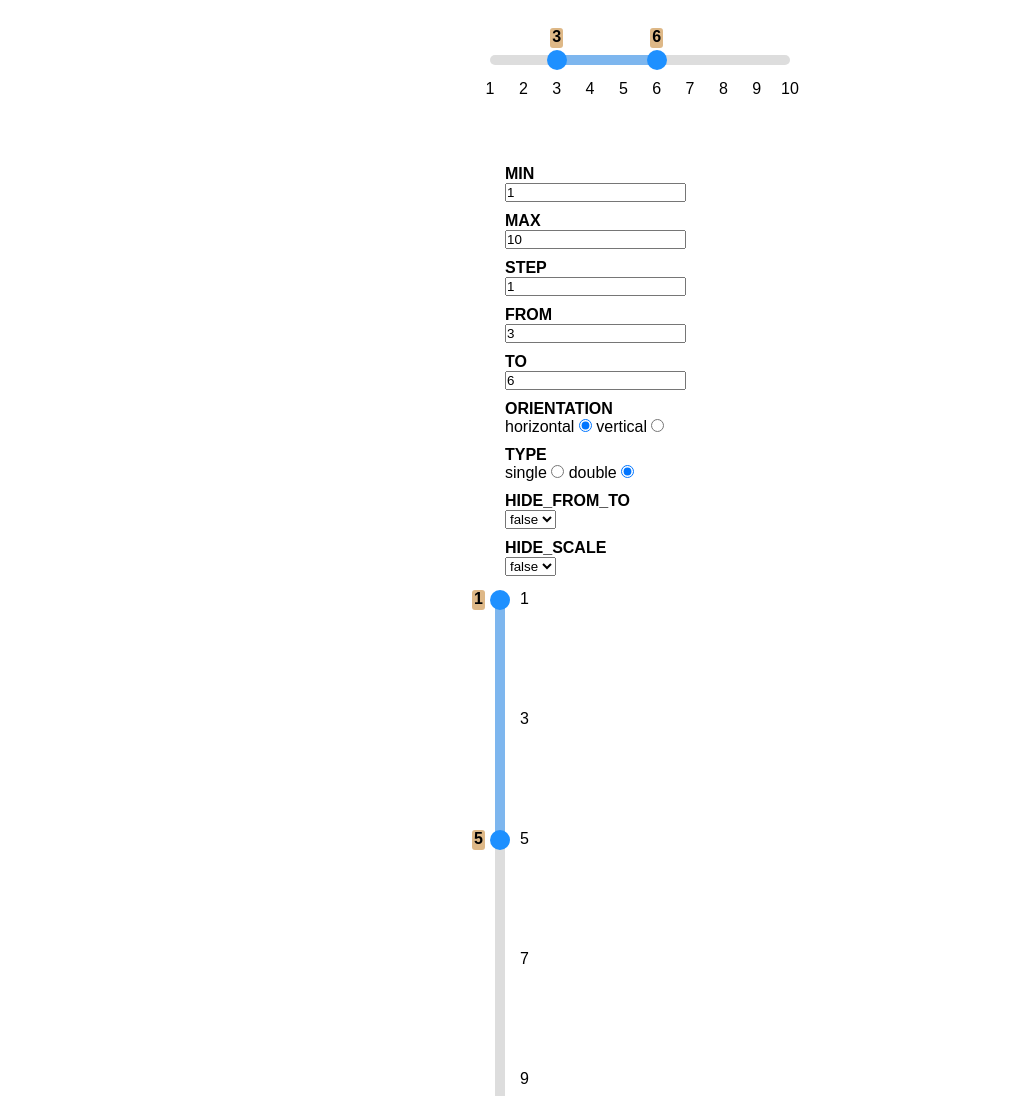
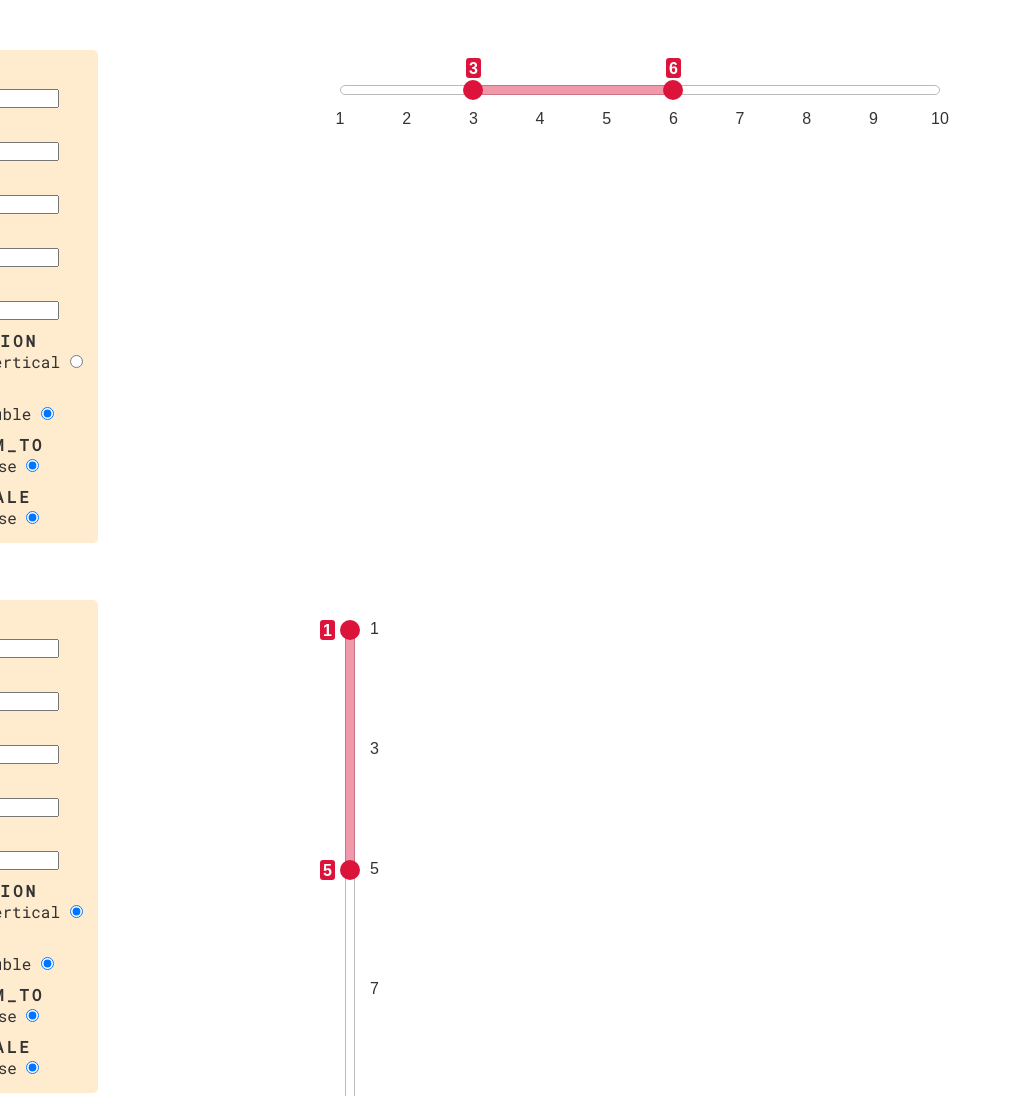
Before and after one commit to guipure/slider, a website built with webpack: page src/index.html in a window 1280 px wide. Shown: the top 1096 px of the page, without its empty margins (0-1012 px from the left). Built offline with nearby package versions, Linux system fonts and the light colour scheme.

Commit message:
Styles improved

```diff
--- a/src/View/Bar.ts
+++ b/src/View/Bar.ts
@@ -28,11 +28,14 @@ class Bar {
     const sliderPosition = this.slider.getSliderPosition();
 
     if (this.slider.state.type === 'single') {
+      const length: number = Math.abs(thumbsPositions[1] - sliderPosition);
       bar.style[side] = '0px';
-      bar.style[dimension] = `${thumbsPositions[1] - sliderPosition}px`;
+      bar.style[dimension] = `${length}px`;
     } else {
-      bar.style[side] = `${thumbsPositions[0] - sliderPosition}px`;
-      bar.style[dimension] = `${thumbsPositions[1] - thumbsPositions[0]}px`;
+      const start = Math.abs(thumbsPositions[0] - sliderPosition);
+      const length: number = Math.abs(thumbsPositions[1] - thumbsPositions[0]);
+      bar.style[side] = `${start}px`;
+      bar.style[dimension] = `${length}px`;
     }
   }
 }
--- a/src/View/Settings.ts
+++ b/src/View/Settings.ts
@@ -78,18 +78,26 @@ class Settings {
 
     <label class="settings__label">
       <p class="settings__name">hide_from_to</p>
-      <select name="hide_from_to">
-        <option value="true">true</option>
-        <option value="false">false</option>
-      </select>
+      <label>
+        true
+        <input class="settings__input" type="radio" name="hide_from_to" value="true">
+      </label>
+      <label>
+        false
+        <input class="settings__input" type="radio" name="hide_from_to" value="false">
+      </label>
     </label>
 
     <label class="settings__label">
       <p class="settings__name">hide_scale</p>
-      <select name="hide_scale">
-        <option value="true">true</option>
-        <option value="false">false</option>
-      </select>
+      <label>
+        true
+        <input class="settings__input" type="radio" name="hide_scale" value="true">
+      </label>
+      <label>
+        false
+        <input class="settings__input" type="radio" name="hide_scale" value="false">
+      </label>
     </label>
     `;
 
@@ -141,21 +149,28 @@ class Settings {
             input.checked = true;
           }
           break;
+        case 'hide_from_to':
+          input.onchange = () => this.setState({ hide_from_to: input.value === 'true' });
+          if (input.value === 'true') {
+            if (this.state.hide_from_to === true) {
+              input.checked = true;
+            }
+          } else if (this.state.hide_from_to === false) {
+            input.checked = true;
+          }
+          break;
+        case 'hide_scale':
+          input.onchange = () => this.setState({ hide_scale: input.value === 'true' });
+          if (input.value === 'true') {
+            if (this.state.hide_scale === true) {
+              input.checked = true;
+            }
+          } else if (this.state.hide_scale === false) {
+            input.checked = true;
+          }
+          break;
         // no default
       }
-
-      selects.forEach((select: HTMLSelectElement) => {
-        switch (select.name) {
-          case 'hide_from_to':
-            select.onchange = () => this.setState({ hide_from_to: select.value === 'true' });
-            select.value = this.state.hide_from_to.toString();
-            break;
-          case 'hide_scale':
-            select.onchange = () => this.setState({ hide_scale: select.value === 'true' });
-            select.value = this.state.hide_scale.toString();
-          // no default
-        }
-      });
     });
   }
 
--- a/src/View/Thumb.ts
+++ b/src/View/Thumb.ts
@@ -66,9 +66,10 @@ class Thumb {
   }
 
   private moveThumbAtValue(value: number): void {
+    const { orientation } = this.slider.state;
     const coordinate = this.valueToPx(value);
-    const thumbHalfWidth: number = this.element.getBoundingClientRect().width / 2;
-    const side: 'left' | 'top' = this.getSide(this.slider.state.orientation);
+    const thumbHalfWidth: number = Number.parseInt(getComputedStyle(this.element).width, 10) / 2;
+    const side: 'left' | 'top' = this.getSide(orientation);
     this.element.style[side] = `${coordinate - thumbHalfWidth}px`;
     this.events.notify('thumbMove');
   }
--- a/src/View/View.ts
+++ b/src/View/View.ts
@@ -45,7 +45,8 @@ class View {
 
     const calculatePosition = (element: any): number => {
       const prop: 'left' | 'top' = this.state.orientation === 'horizontal' ? 'left' : 'top';
-      return element.getBoundingClientRect()[prop] + element.getBoundingClientRect().width / 2;
+      const width: number = Number.parseInt(getComputedStyle(element).width, 10);
+      return element.getBoundingClientRect()[prop] + width / 2;
     };
 
     const thumbsPositions: number[] = [calculatePosition(thumbs[0]), calculatePosition(thumbs[1])];
@@ -143,6 +144,7 @@ class View {
   private onThumbMouseDown(event: MouseEvent): void {
     const target = event.target as HTMLElement;
     if (!/thumb/.test(target.className)) return;
+    target.classList.add('thumb_large');
     const isHorizontal: boolean = this.state.orientation === 'horizontal';
     const axis: 'clientX' | 'clientY' = isHorizontal ? 'clientX' : 'clientY';
 
@@ -157,6 +159,7 @@ class View {
     document.addEventListener('mouseup', onMouseUp);
 
     function onMouseUp() {
+      target.classList.remove('thumb_large');
       document.removeEventListener('mousemove', onMouseMove);
       document.removeEventListener('mouseup', onMouseUp);
     }
--- a/src/index.html
+++ b/src/index.html
@@ -6,15 +6,16 @@
   <title>Slider</title>
   <style>
     .js-slider-wrapper {
-      width: 300px;
-      height: 100px;
+      width: 600px;
+      height: 500px;
       margin: 50px auto;
-      padding-bottom: 400px;
+      position: relative;
     }
 
     .js-another {
-      width: 300px;
+      width: 600px;
       height: 600px;
+      position: relative;
     }
   </style>
 </head>
--- a/src/index.scss
+++ b/src/index.scss
@@ -1,19 +1,23 @@
+@import url('https://fonts.googleapis.com/css2?family=Roboto+Mono&display=swap');
+
 * {
   padding: 0;
   margin: 0;
-  font-family: Arial, Helvetica, sans-serif;
+  box-sizing: border-box;
 }
 
 .slider {
   position: relative;
   height: 100%;
+  top: 30px;
+  font-family: Arial, Helvetica, sans-serif;
 }
 
 .track {
   position: absolute;
-  background-color: #ddd;
   border-radius: 20px;
   cursor: pointer;
+  border: #bbb 1px solid;
 }
 
 .track-horizontal {
@@ -29,18 +33,19 @@
 }
 
 .bar {
-  background-color: dodgerblue;
-  opacity: 0.5;
+  background-color: rgba(220, 20, 60, 0.431);
   position: relative;
   border-radius: 20px;
 }
 
 .bar-horizontal {
   height: 10px;
+  top: -1px;
 }
 
 .bar-vertical {
   width: 10px;
+  left: -1px;
 }
 
 .thumb {
@@ -48,10 +53,15 @@
   display: flex;
   height: 20px;
   width: 20px;
-  background-color: dodgerblue;
+  background-color: crimson;
   cursor: pointer;
   border-radius: 50%;
   z-index: 2;
+  transition: transform 0.25s;
+}
+
+.thumb_large {
+  transform: scale(1.2);
 }
 
 .thumb-horizontal {
@@ -67,10 +77,12 @@
   user-select: none;
   text-align: center;
   white-space: nowrap;
-  background-color: burlywood;
-  padding: 0 2px;
+  color: white;
+  background-color: crimson;
+  padding: 0 3px;
   border-radius: 3px;
   font-weight: bold;
+  line-height: 22px;
 }
 
 .thumb-label_horizontal {
@@ -97,16 +109,32 @@
   position: absolute;
   text-align: center;
   cursor: pointer;
+  user-select: none;
+  color: #333;
 }
 
 .scale__value:hover {
-  opacity: 0.6;
+  color: crimson;
 }
 
 .settings {
+  font-family: 'Roboto Mono', monospace;
   padding: 10px;
   display: flex;
   flex-direction: column;
+  position: absolute;
+  left: -500px;
+  top: 0;
+  background-color: blanchedalmond;
+  color: #333;
+  border-radius: 5px;
+  text-align: center;
+}
+
+input::-webkit-outer-spin-button,
+input::-webkit-inner-spin-button {
+    -webkit-appearance: none;
+    margin: 0; /* <-- Apparently some margin are still there even though it's hidden */
 }
 
 .settings__label {
@@ -116,4 +144,9 @@
 .settings__name {
   font-weight: bold;
   text-transform: uppercase;
+  letter-spacing: 3px;
 }
+
+.settings__input {
+  text-align: center;
+}
```
